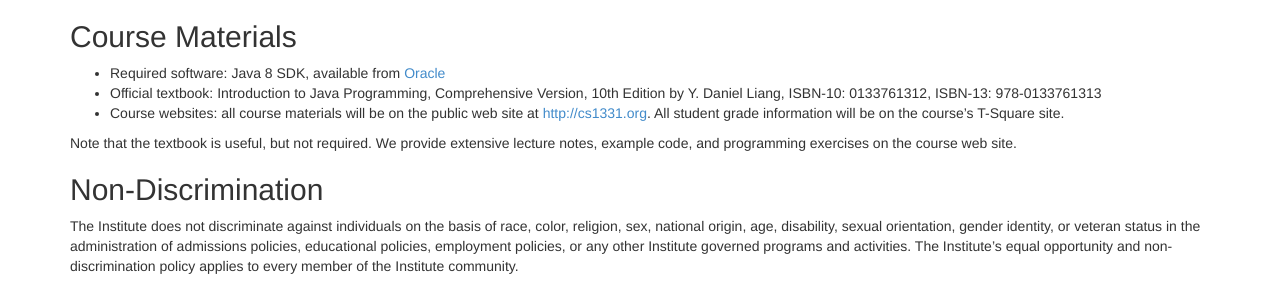
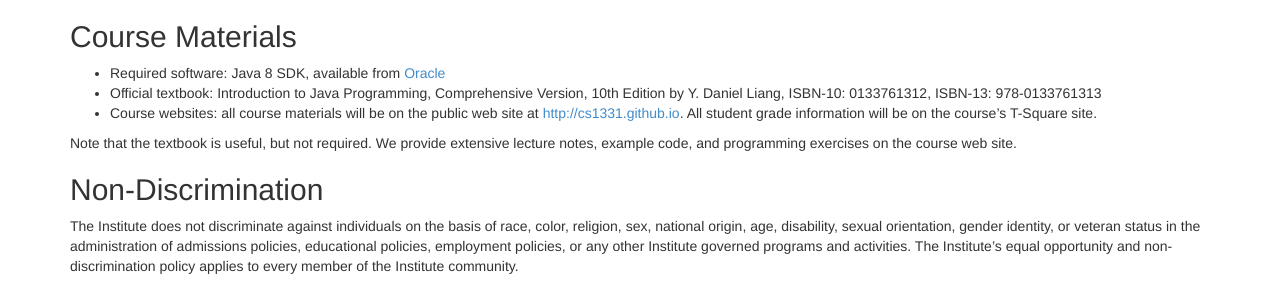
Before and after one commit to cs1331/cs1331.github.io.old, a Jekyll site: the page built from syllabus.html, in a window 1280 px wide and 900 px high, scrolled down 1212 px. Shown: the part 584-872 px from the top of the window. Built offline with Jekyll 4.4.1, drawn with Linux system fonts in a browser that asks for light colours; nearby versions of some CDN libraries; some of the changed lines change nothing that is shown.

Commit message:
updated cs1331.org urls to cs1331.github.io

```diff
--- a/_includes/CS1331.md
+++ b/_includes/CS1331.md
@@ -82,7 +82,7 @@ At least one of:
 
 * Required software: Java 8 SDK, available from [Oracle](http://www.oracle.com/technetwork/java/javase/downloads/index-jsp-138363.html)
 * Official textbook: Introduction to Java Programming, Comprehensive Version, 10th Edition by Y. Daniel Liang, ISBN-10: 0133761312, ISBN-13: 978-0133761313
-* Course websites: all course materials will be on the public web site at [http://cs1331.org](http://cs1331.org). All student grade information will be on the course's T-Square site.
+* Course websites: all course materials will be on the public web site at [http://cs1331.github.io](http://cs1331.github.io). All student grade information will be on the course's T-Square site.
 
 Note that the textbook is useful, but not required. We provide extensive lecture notes, example code, and programming exercises on the course web site.
 
```
Also changed, not shown: 2 other files.
